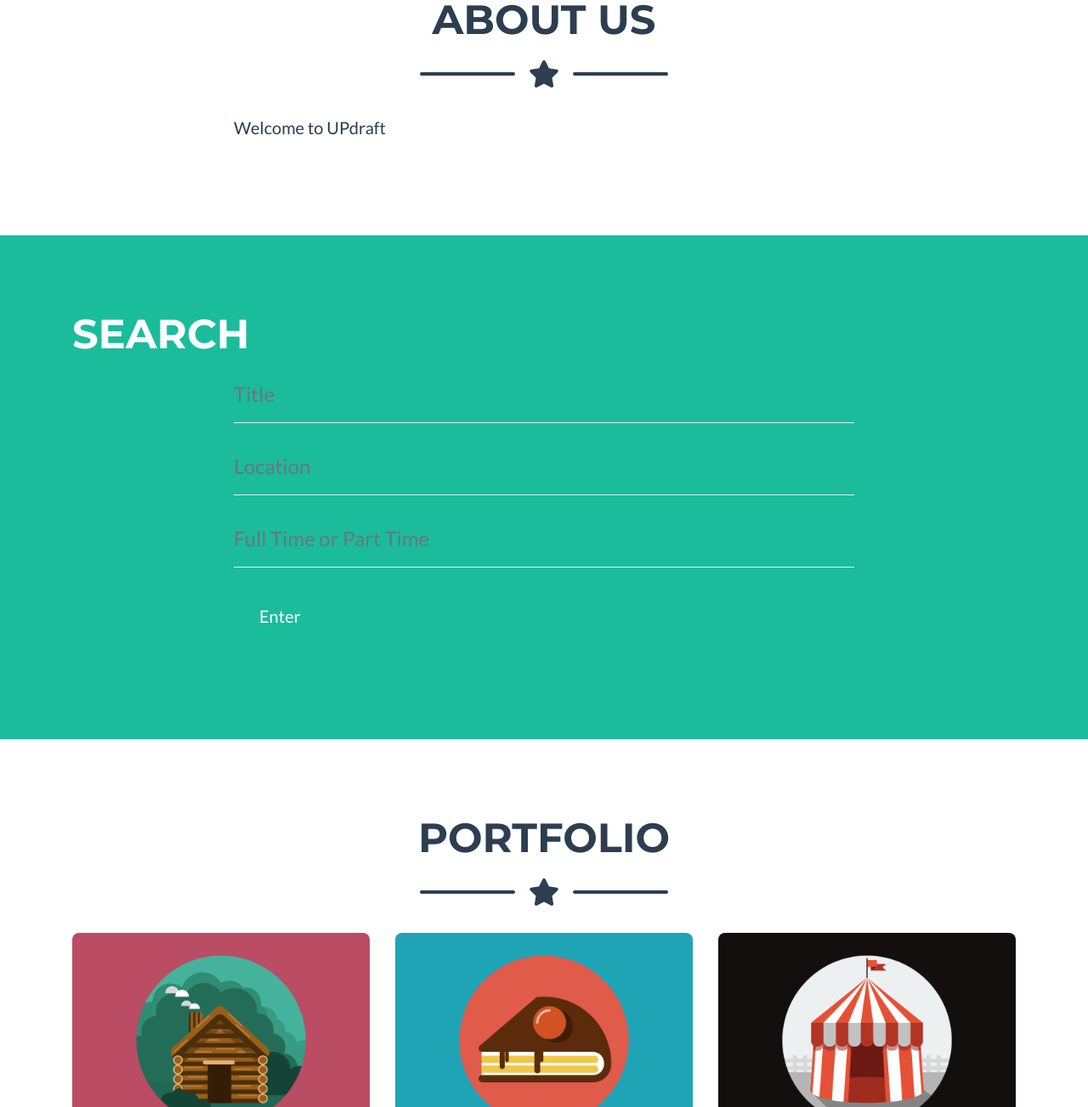
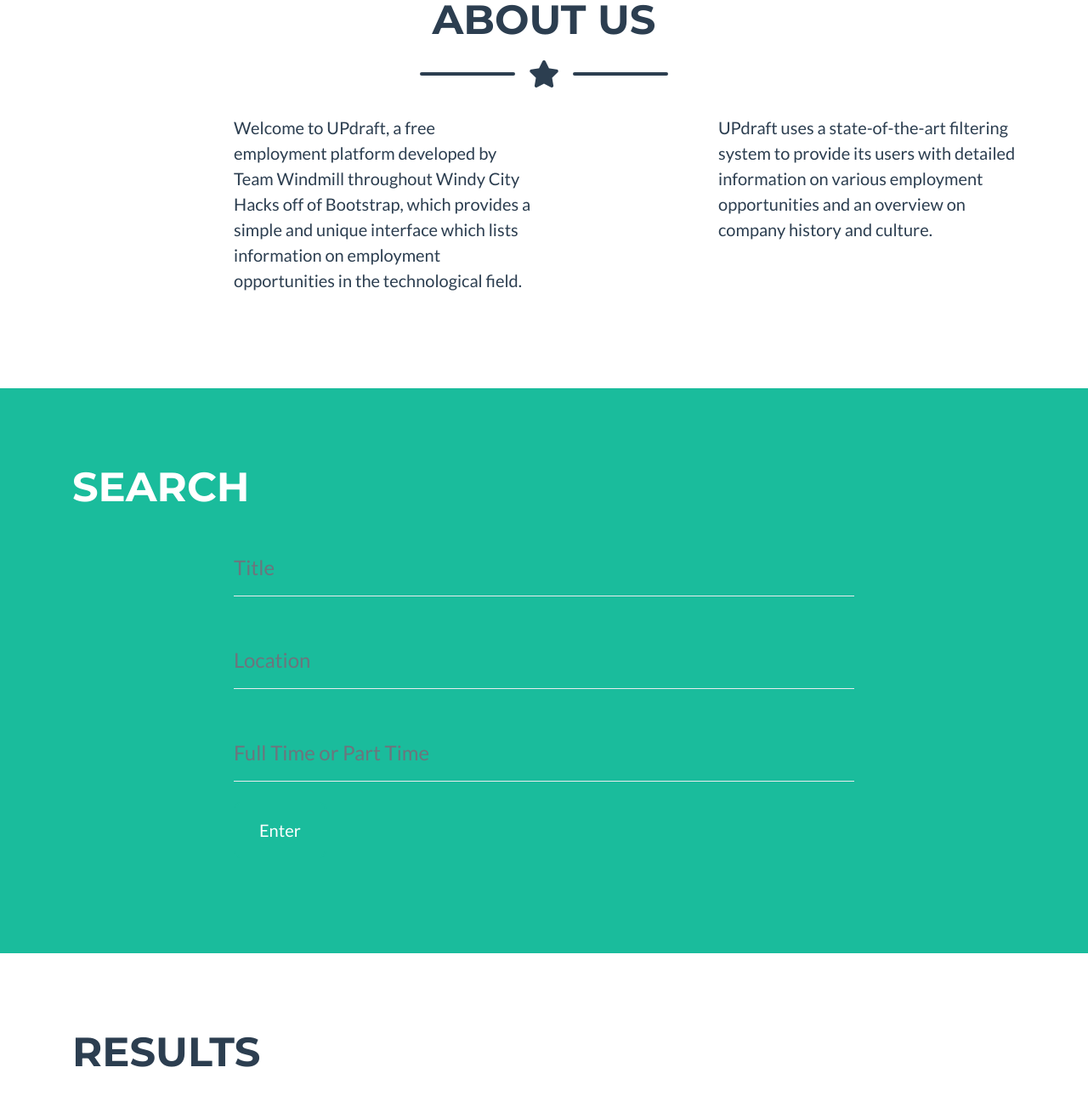
Before and after one commit to WilliamHu750/WindyhacksFinal, a website with bundled scripts: page startbootstrap-freelancer-gh-pages/index.html in a window 1280 px wide. Shown: the part 749-2052 px from the top of the page at 85% size. Built offline with nearby package versions, Linux system fonts and the light colour scheme.

Commit message:
Update index.html

```diff
--- a/startbootstrap-freelancer-gh-pages/index.html
+++ b/startbootstrap-freelancer-gh-pages/index.html
@@ -76,10 +76,10 @@
       <!-- About Section Content -->
       <div class="row">
         <div class="col-lg-4 ml-auto">
-          <p class="lead">Welcome to UPdraft</p>
+          <p class="lead">Welcome to UPdraft, a free employment platform developed by Team Windmill throughout Windy City Hacks off of Bootstrap, which provides a simple and unique interface which lists information on employment opportunities in the technological field.</p>
         </div>
-        <div class="col-lg-4 mr-auto">
-          <p class="lead"></p>
+        <div class="col-lg-4 ml-auto">
+          <p class="lead">UPdraft uses a state-of-the-art filtering system to provide its users with detailed information on various employment opportunities and an overview on company history and culture.</p>
         </div>
       </div>
 
@@ -92,6 +92,7 @@
       <!-- Contact Section Heading -->
       <h2 class="page-section-heading text-left text-uppercase text-white mb-0">Search</h2>
 
+      <br>
       <!-- Contact Section Form -->
       <div class="row">
         <div class="col-lg-8 mx-auto">
@@ -103,12 +104,14 @@
                 <input class="form-control" id="title" type="text" placeholder="Title">
               </div>
             </div>
+            <br>
             <div class="control-group">
               <div class="form-group floating-label-form-group controls mb-0 pb-2">
                 <label>Location</label>
                 <input class="form-control" id="location" type="text" placeholder="Location">
               </div>
             </div>
+            <br>
             <div class="control-group">
               <div class="form-group floating-label-form-group controls mb-0 pb-2">
                 <label>Type</label>
@@ -132,17 +135,10 @@
     <div class="container">
 
       <!-- Portfolio Section Heading -->
-      <h2 class="page-section-heading text-center text-uppercase text-secondary mb-0">Portfolio</h2>
+      <h2 class="page-section-heading text-left text-uppercase text-secondary mb-0">Results</h2>
 
-      <!-- Icon Divider -->
-      <div class="divider-custom">
-        <div class="divider-custom-line"></div>
-        <div class="divider-custom-icon">
-          <i class="fas fa-star"></i>
-        </div>
-        <div class="divider-custom-line"></div>
-      </div>
-
+      <br>
+      <br>
       <!-- Portfolio Grid Items -->
       <div class="row">
 
@@ -232,8 +228,8 @@
         <!-- Footer Location -->
         <div class="col-lg-4 mb-5 mb-lg-0">
           <h4 class="text-uppercase mb-4">Location</h4>
-          <p class="lead mb-0">2215 John Daniel Drive
-            <br>Clark, MO 65243</p>
+          <p class="lead mb-0">222 N LaSalle St
+            <br>Chicago, IL 60601</p>
         </div>
 
         <!-- Footer Social Icons -->
@@ -255,9 +251,9 @@
 
         <!-- Footer About Text -->
         <div class="col-lg-4">
-          <h4 class="text-uppercase mb-4">About Freelancer</h4>
-          <p class="lead mb-0">Freelance is a free to use, MIT licensed Bootstrap theme created by
-            <a href="http://startbootstrap.com">Start Bootstrap</a>.</p>
+          <h4 class="text-uppercase mb-4">About UPdraft</h4>
+          <p class="lead mb-0">UPdraft is a free to use, Windmill Productions licensed Bootstrap theme created during
+            <a href="https://windyhacks.com">Windy City Hacks</a>.</p>
         </div>
 
       </div>
```
